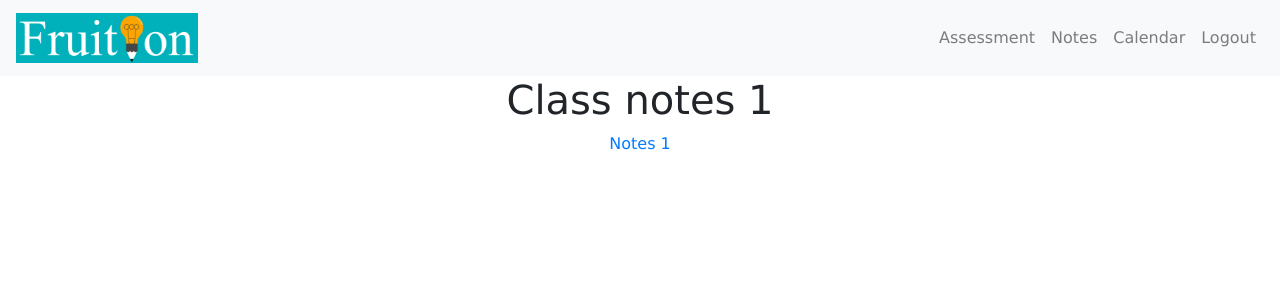
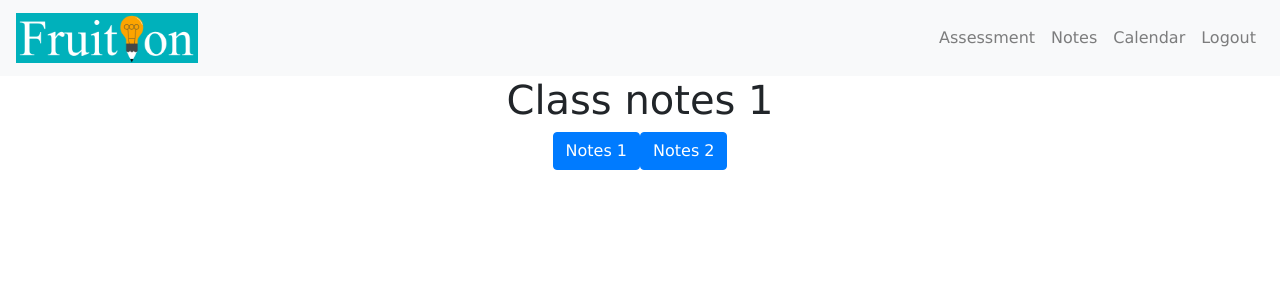
Before and after one commit to TopSM/Fruition, a React (Create React App) app: page /notes in a window 1280 px wide. Shown: the top 300 px of the page. Built offline with nearby package versions, Linux system fonts and the light colour scheme.

Commit message:
edit notes tab to show pdfs

```diff
--- a/src/App.js
+++ b/src/App.js
@@ -27,8 +27,6 @@ class App extends Component {
 					<Route path="/dashboard" component={Dashboard} />
 					<Route path="/notes" component={Notes} />
 					<Route path="/date" component={DateComponent} />
-					<Route path="/pdf/:pdf" component={Pdf_reader} />
-
 				</div>
 			</Router>
 		);
--- a/src/Notes.jsx
+++ b/src/Notes.jsx
@@ -1,13 +1,38 @@
 import React from 'react';
-import {Link} from 'react-router-dom';
-import pdf from './DIODES.pdf';
+import { Button } from 'react-bootstrap';
+
+import pdf1 from './DIODES.pdf';
+
 import Pdf_reader from './Pdf_reader';
 
-const Notes = () => (
-	<div>
-		<h1>Class notes 1</h1>
-		<Link params={{ pdf: pdf }} to="/pdf">Notes 1</Link>
-	</div>
-);
+class Notes extends React.Component {
+	constructor(props) {
+		super(props);
+		this.state = {
+			pdf: undefined,
+			isPDFShowing: false,
+		};
+	}
+
+	onNotesClick = pdfName => {
+		console.log(this.state.isPDFShowing, !this.state.isPDFShowing);
+		this.setState({ pdf: pdfName, isPDFShowing: !this.state.isPDFShowing });
+	};
+
+	render() {
+		return (
+			<div>
+				<h1>Class notes 1</h1>
+				<Button variant="primary" onClick={() => this.onNotesClick(pdf1)}>
+					Notes 1
+				</Button>
+				<Button variant="primary" onClick={() => this.onNotesClick(pdf1)}>
+					Notes 2
+				</Button>
+				{this.state.isPDFShowing && <Pdf_reader note={this.state.pdf} />}
+			</div>
+		);
+	}
+}
 
 export default Notes;
--- a/src/Pdf_reader.js
+++ b/src/Pdf_reader.js
@@ -2,15 +2,12 @@ import React from 'react';
 import pdf from './DIODES.pdf';
 import './Pdf_reader.css';
 
-const Pdf_reader = (props) => {
-	const pdf=props.match.params.pdf
-	console.log('this is pdf', pdf)
+const Pdf_reader = ({ note }) => {
 	return (
-	<div >
-	<p> hello world </p>
-		<iframe className='pdf' src={`${pdf}#zoom=100`}/>
-	</div>
-)
+		<div>
+			<iframe title="pdfReader" className="pdf" src={`${note}#zoom=100`} />
+		</div>
+	);
 };
 
 export default Pdf_reader;
```
